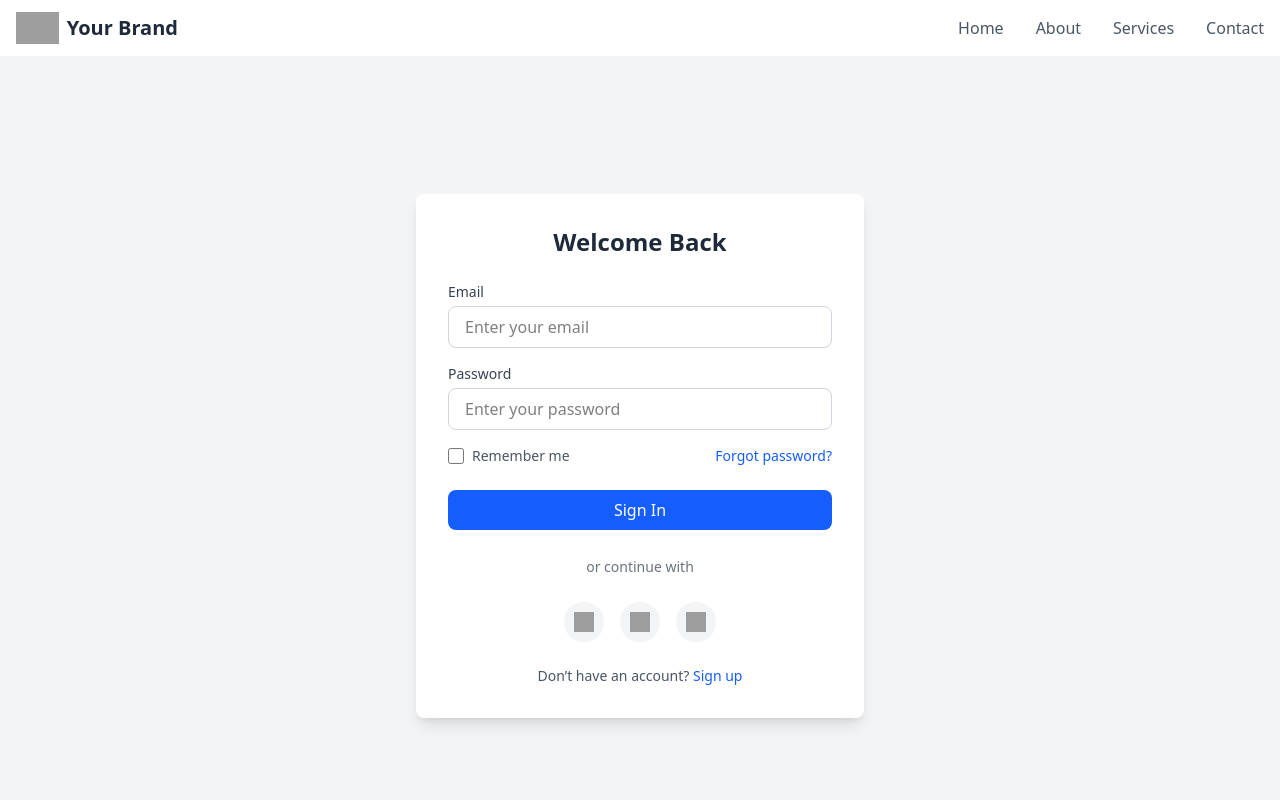
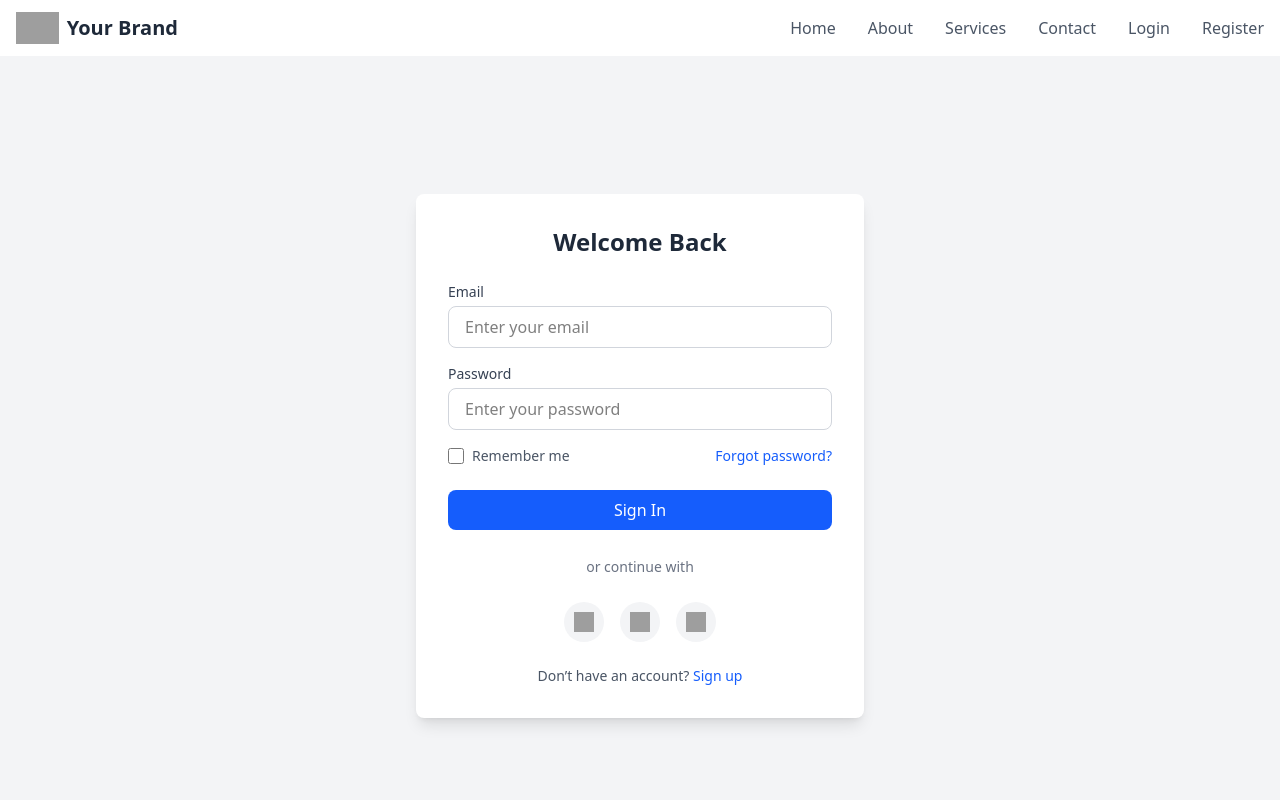
Before and after one commit to amardeep-soni/ExamEase, an Angular app in the folder WebApp/: page /login in a window 1280 px wide. Shown: the top 800 px of the page. Built offline with nearby package versions, Linux system fonts and the light colour scheme; grey boxes are pictures that could not be loaded.

Commit message:
Add login and register links to header navigation

```diff
--- a/WebApp/src/app/header/header.component.html
+++ b/WebApp/src/app/header/header.component.html
@@ -13,6 +13,8 @@
           <a href="#" class="text-gray-600 hover:text-gray-900">About</a>
           <a href="#" class="text-gray-600 hover:text-gray-900">Services</a>
           <a href="#" class="text-gray-600 hover:text-gray-900">Contact</a>
+          <a [routerLink]="['/login']" class="text-gray-600 hover:text-gray-900">Login</a>
+          <a [routerLink]="['/register']" class="text-gray-600 hover:text-gray-900">Register</a>
         </div>
 
         <!-- Mobile Menu Button -->
--- a/WebApp/src/app/header/header.component.ts
+++ b/WebApp/src/app/header/header.component.ts
@@ -1,9 +1,10 @@
 import { CommonModule } from '@angular/common';
 import { Component } from '@angular/core';
+import { RouterLink, RouterLinkActive } from '@angular/router';
 
 @Component({
   selector: 'app-header',
-  imports: [CommonModule],
+  imports: [CommonModule,RouterLink,RouterLinkActive],
   templateUrl: './header.component.html',
   styleUrl: './header.component.css'
 })
```
